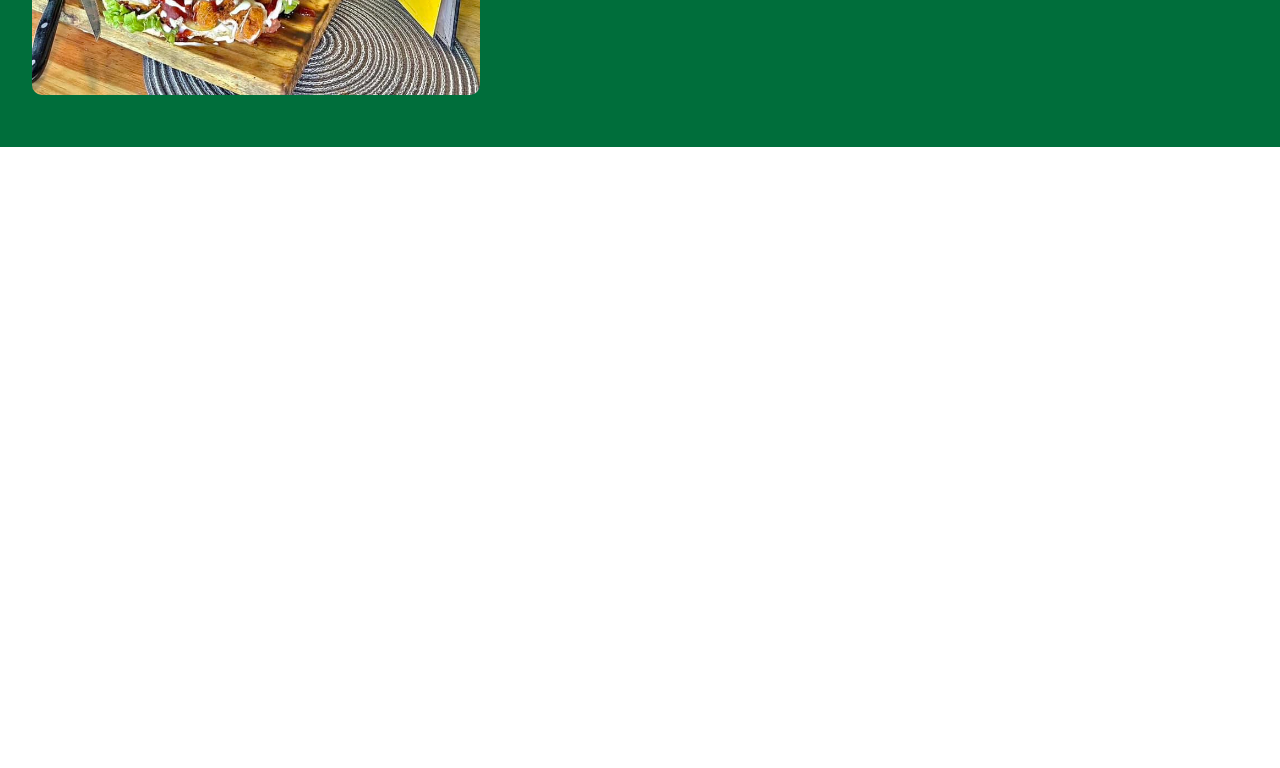
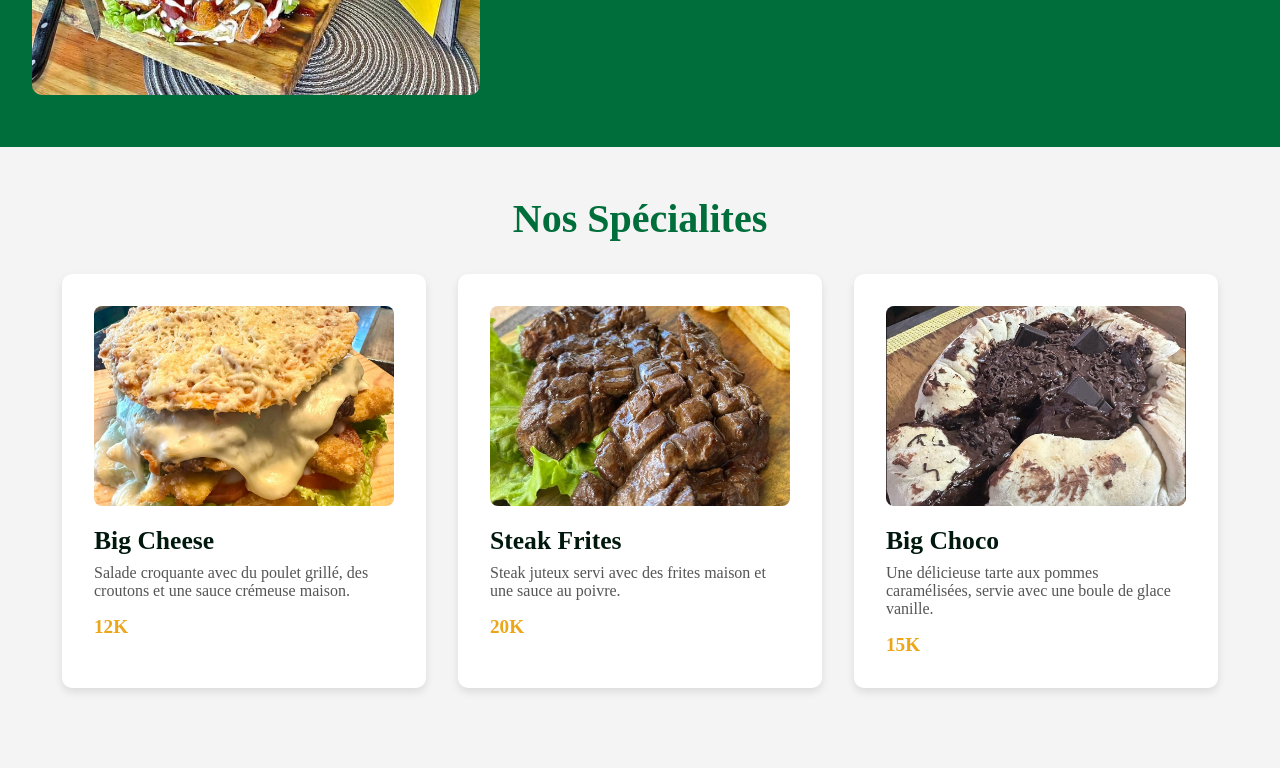
Before and after one commit to Dyxrandrian/brew-lounge-website, a website: page index.html in a window 1280 px wide. Shown: the part 547-1315 px from the top of the page. Before the commit the page ends 800 px from the top, so only its background shows below. Drawn offline with Linux system fonts and the light colour scheme.

Commit message:
feat : add menu

```diff
--- a/index.html
+++ b/index.html
@@ -7,6 +7,7 @@
     <link rel="stylesheet" href="./styles/navbar.css">
     <link rel="stylesheet" href="./styles/acceuil.css">
     <link rel="stylesheet" href="./styles/principal.css">
+    <link rel="stylesheet" href="./styles/menu.css">
     <title>Brew Lounge</title>
 </head>
 
@@ -40,6 +41,36 @@
         </div>
     </section>
 
+    <section id="menu">
+        <h2>Nos Spécialites</h2>
+
+        <div class="menu-category">
+            <!-- Entrées -->
+            <div class="menu-item">
+                <img src="images/cheese.jpg" alt="Entrée 1">
+                <h3>Big Cheese</h3>
+                <p>Salade croquante avec du poulet grillé, des croutons et une sauce crémeuse maison.</p>
+                <span class="price">12K</span>
+            </div>
+
+            <!-- Plats -->
+            <div class="menu-item">
+                <img src="images/viande.jpg" alt="Plat 1">
+                <h3>Steak Frites</h3>
+                <p>Steak juteux servi avec des frites maison et une sauce au poivre.</p>
+                <span class="price">20K</span>
+            </div>
+
+            <!-- Desserts -->
+            <div class="menu-item">
+                <img src="images/choco.jpg" alt="Dessert 1">
+                <h3>Big Choco</h3>
+                <p>Une délicieuse tarte aux pommes caramélisées, servie avec une boule de glace vanille.</p>
+                <span class="price">15K</span>
+            </div>
+        </div>
+    </section>
+
 </body>
 
 </html>
--- /dev/null
+++ b/styles/menu.css
@@ -0,0 +1,78 @@
+/* Styles pour la section Menu */
+#menu {
+    background-color: #f4f4f4;
+    /* Fond clair pour le contraste */
+    padding: 3rem 2rem;
+    text-align: center;
+}
+
+#menu h2 {
+    font-size: 2.5rem;
+    font-weight: bold;
+    color: #006e3b;
+    /* Couleur principale */
+    margin-bottom: 2rem;
+}
+
+.menu-category {
+    display: flex;
+    justify-content: center;
+    gap: 2rem;
+    flex-wrap: wrap;
+}
+
+.menu-category .menu-item {
+    background-color: #fff;
+    border-radius: 10px;
+    box-shadow: 0 4px 8px rgba(0, 0, 0, 0.1);
+    width: 300px;
+    padding: 2rem;
+    margin-bottom: 2rem;
+    text-align: left;
+    transition: transform 0.3s, box-shadow 0.3s;
+}
+
+.menu-category .menu-item:hover {
+    transform: translateY(-5px);
+    box-shadow: 0 8px 12px rgba(0, 0, 0, 0.2);
+}
+
+.menu-category .menu-item img {
+    width: 100%;
+    height: 200px;
+    object-fit: cover;
+    border-radius: 8px;
+    margin-bottom: 1rem;
+}
+
+.menu-category .menu-item h3 {
+    font-size: 1.6rem;
+    color: #01180e;
+    /* Couleur sombre pour les titres */
+    margin-bottom: 0.5rem;
+}
+
+.menu-category .menu-item p {
+    font-size: 1rem;
+    color: #555;
+    margin-bottom: 1rem;
+}
+
+.menu-category .menu-item .price {
+    font-size: 1.2rem;
+    font-weight: bold;
+    color: #eca618;
+    /* Couleur secondaire pour les prix */
+}
+
+/* Responsivité */
+@media (max-width: 768px) {
+    .menu-category {
+        flex-direction: column;
+        align-items: center;
+    }
+
+    .menu-category .menu-item {
+        width: 90%;
+    }
+}
```
Also changed, not shown: images/cheese.jpg (added), images/choco.jpg (added), images/viande.jpg (added).
